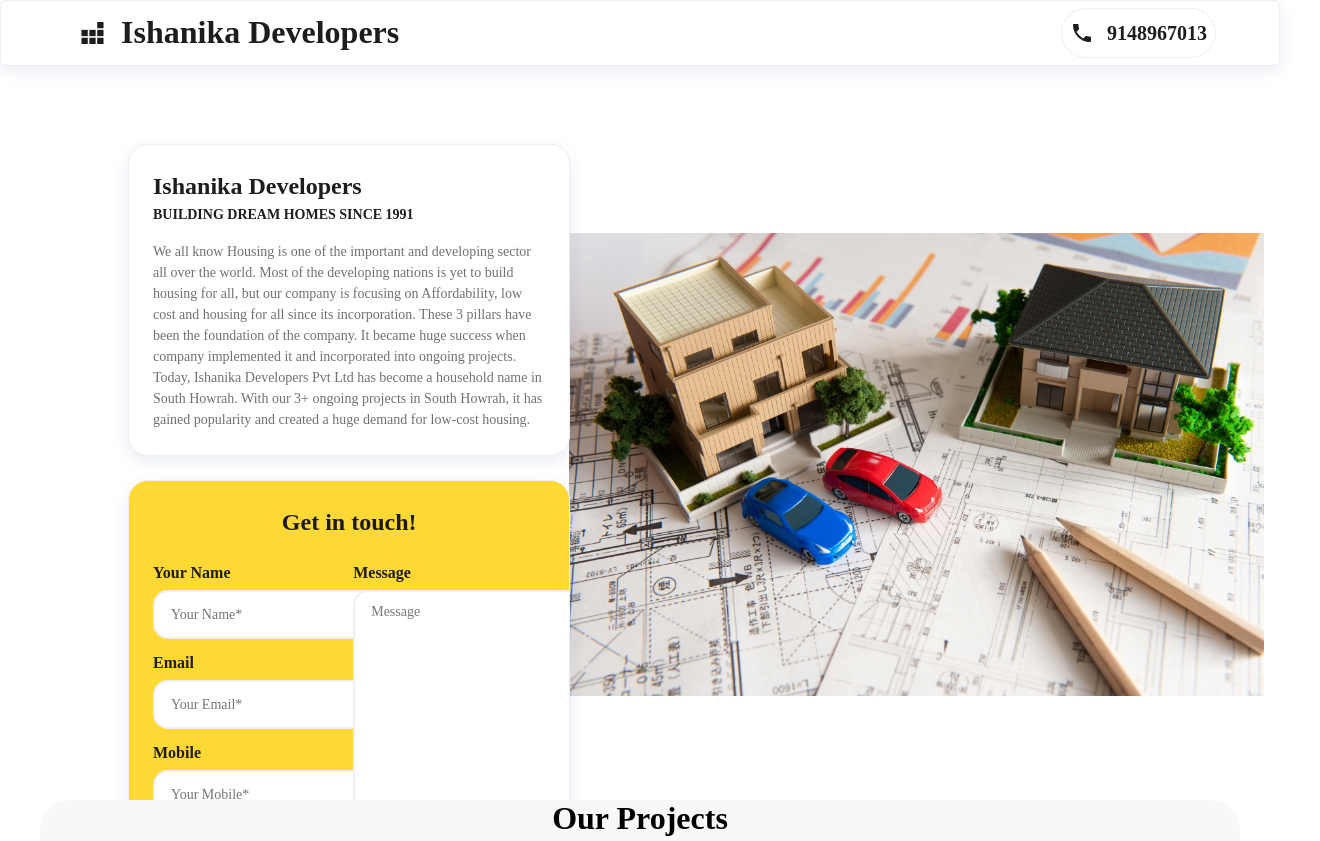
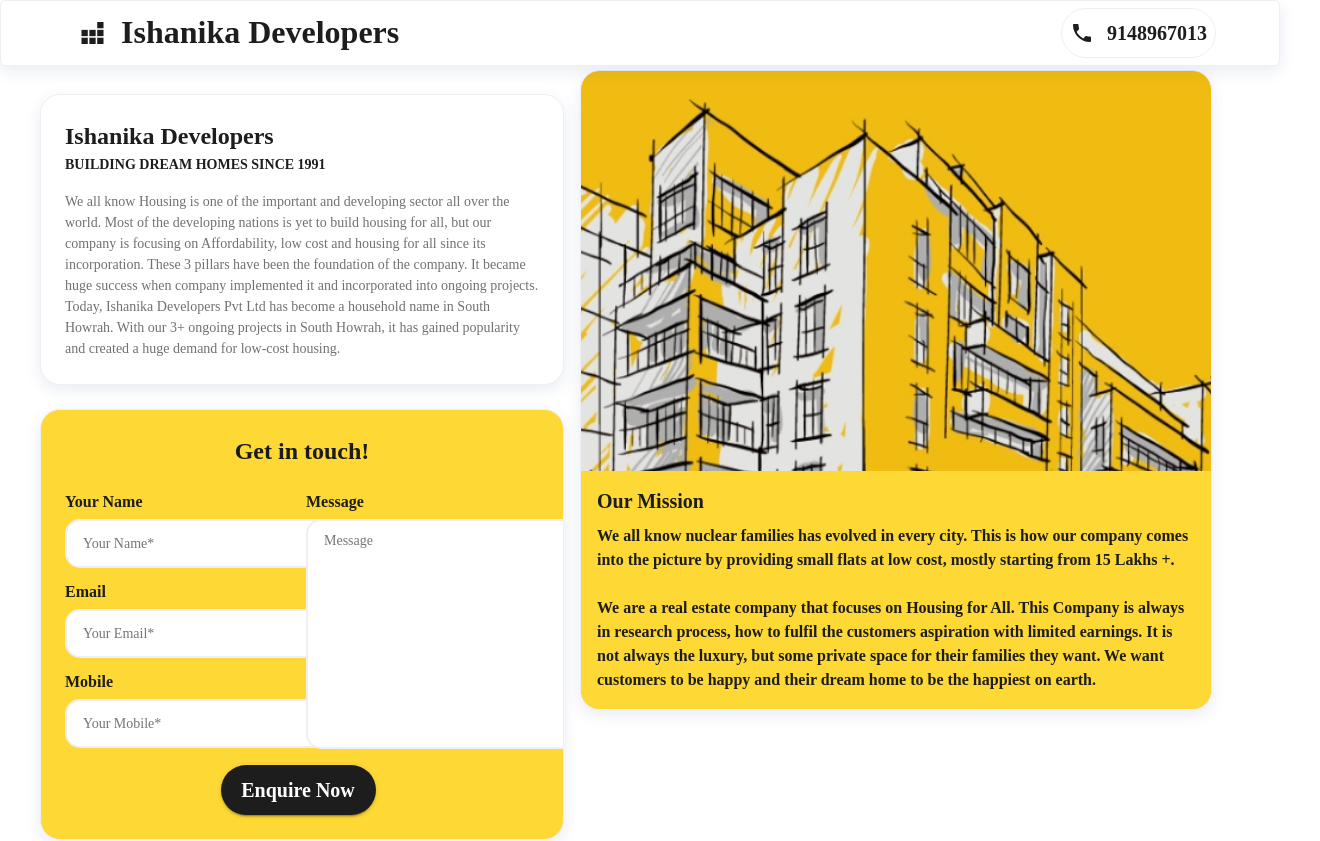
Before and after one commit to vishesh13/real-estate-js, a React (Create React App) app: page / in a window 1280 px wide. Shown: the top 841 px of the page, 1320 px wide, since content can reach past the window. Built offline with nearby package versions, Linux system fonts and the light colour scheme.

Commit message:
Improving details view

```diff
--- a/src/assets/images/index.js
+++ b/src/assets/images/index.js
@@ -1,6 +1,6 @@
 export const images = {
     clock: require("./clock.png"),
-    coverproj: require("./cover.jpg"),
+    coverproj: require("./cover.jpeg"),
     coverjpg: require("./shekpara.jpeg"),
     multiCarousel: {
         left: require("./multi-carousel/left.png"),
--- a/src/containers/DetailsView/DetailsView.jsx
+++ b/src/containers/DetailsView/DetailsView.jsx
@@ -1,4 +1,5 @@
-import { Card } from "@mui/material";
+import { Card, Grid } from "@mui/material";
+import { styled } from "@mui/material/styles";
 
 import ContactFormView from "../ContactFormView";
 
@@ -9,25 +10,16 @@ import { colors, spacing } from "../../styles";
 /**
  * Details View about organisation
  */
-const DetailsView = (props) => {
+const DetailsView = () => {
     return (
-        <div
-            style={{
-                height: "80vh",
-                backgroundImage: `url(${images.coverproj})`,
-                backgroundPosition: "right",
-                backgroundSize: "55%",
-                backgroundRepeat: "no-repeat",
-                borderRadius: "50px",
-                marginTop: spacing.xxxxxl,
-                marginRight: spacing.s,
-            }}
+        <Grid container columnSpacing={spacing.s}
+            sx={{ marginTop: spacing.l, paddingTop: spacing.xl, marginLeft: spacing.l }}
         >
+
+            <Grid item md={5} sx={{ marginTop: spacing.l }}>
                 <Card
                     style={{
                         background: colors.white,
-                    maxWidth: "35%",
-                    marginLeft: spacing.xxxxxl,
                         borderRadius: spacing.m,
                         padding: spacing.l,
                     }}
@@ -53,9 +45,7 @@ const DetailsView = (props) => {
                 <Card
                     style={{
                         background: "#fed835",
-                    maxWidth: "35%",
                         marginTop: spacing.l,
-                    marginLeft: spacing.xxxxxl,
                         borderRadius: spacing.m,
                         padding: spacing.l,
                     }}
@@ -65,8 +55,44 @@ const DetailsView = (props) => {
                     </Text>
                     <ContactFormView />
                 </Card>
-        </div>
+            </Grid>
+
+
+            <Grid item md={6}>
+
+                <Card
+                    style={{
+                        backgroundImage: `url(${images.coverproj})`,
+                        backgroundPosition: "center",
+                        backgroundRepeat: "no-repeat",
+                        backgroundSize: "cover",
+                        borderRadius: spacing.m,
+                        height: "80vh",
+                        position: "relative",
+                    }}
+                >
+                    <InfoDiv>
+                        <Text size="xl" weight="bold" color={colors.blackText} style={{ marginBottom: spacing.xs }}>
+                            Our Mission
+                        </Text>
+                        <Text size="m" weight="semibold" color={colors.blackText}>
+                            We all know nuclear families has evolved in every city. This is how our company comes into the picture by providing small flats at low cost, mostly starting from 15 Lakhs +. <br/>
+                            <br/>
+                            We are a real estate company that focuses on Housing for All. This Company is always in research process, how to fulfil the customers aspiration with limited earnings. It is not always the luxury, but some private space for their families they want. We want customers to be happy and their dream home to be the happiest on earth.
+                        </Text>
+                    </InfoDiv>
+                </Card>
+
+            </Grid>
+        </Grid>
     )
 }
 
 export default DetailsView;
+
+const InfoDiv = styled("div")`
+    bottom: 0;
+    padding: ${spacing.s};
+    position: absolute;
+    background: #fed835;
+`;
```
Also changed, not shown: src/assets/images/cover.jpeg (added), src/assets/images/cover.jpg (deleted). Lines whose indentation alone changed are shown as unchanged.
